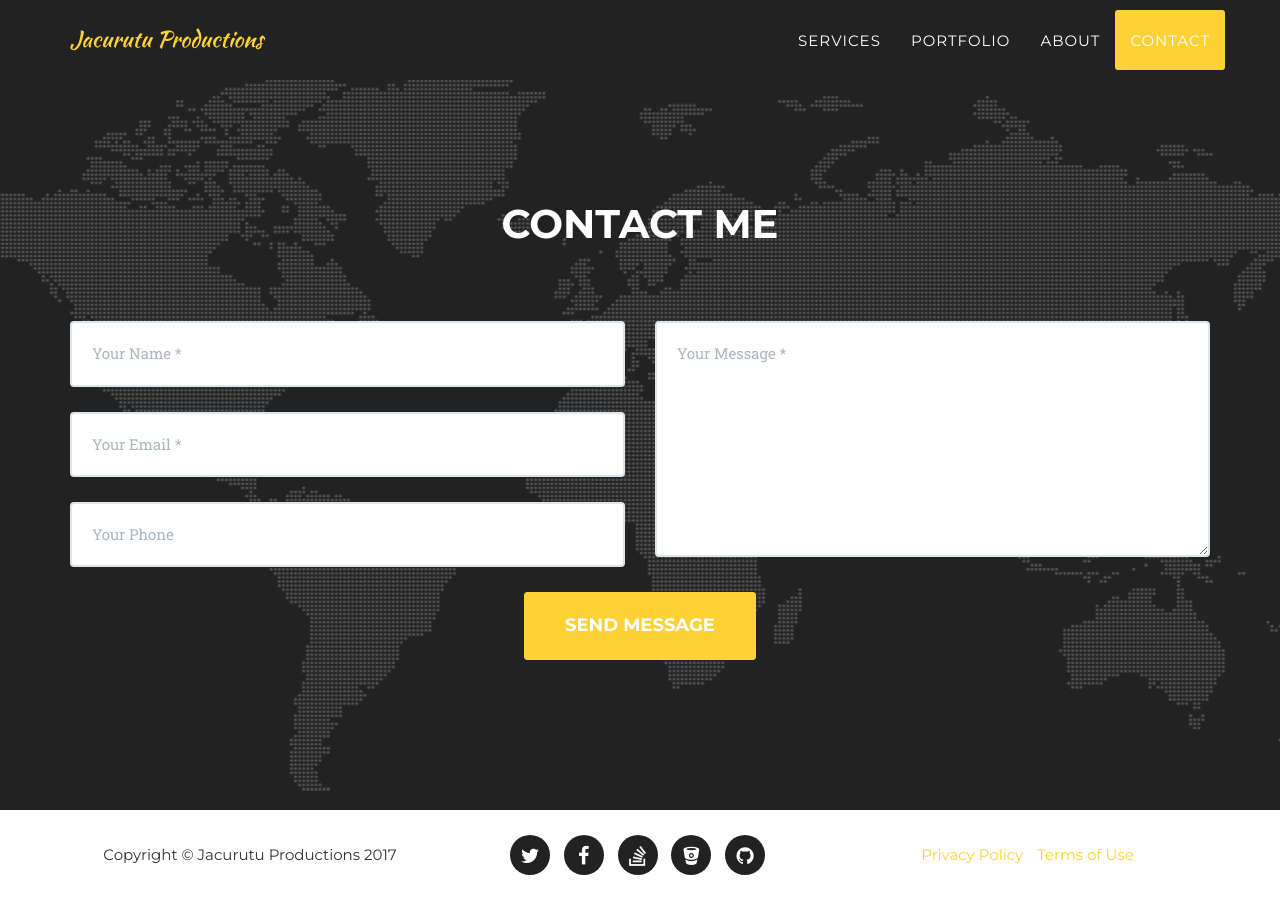
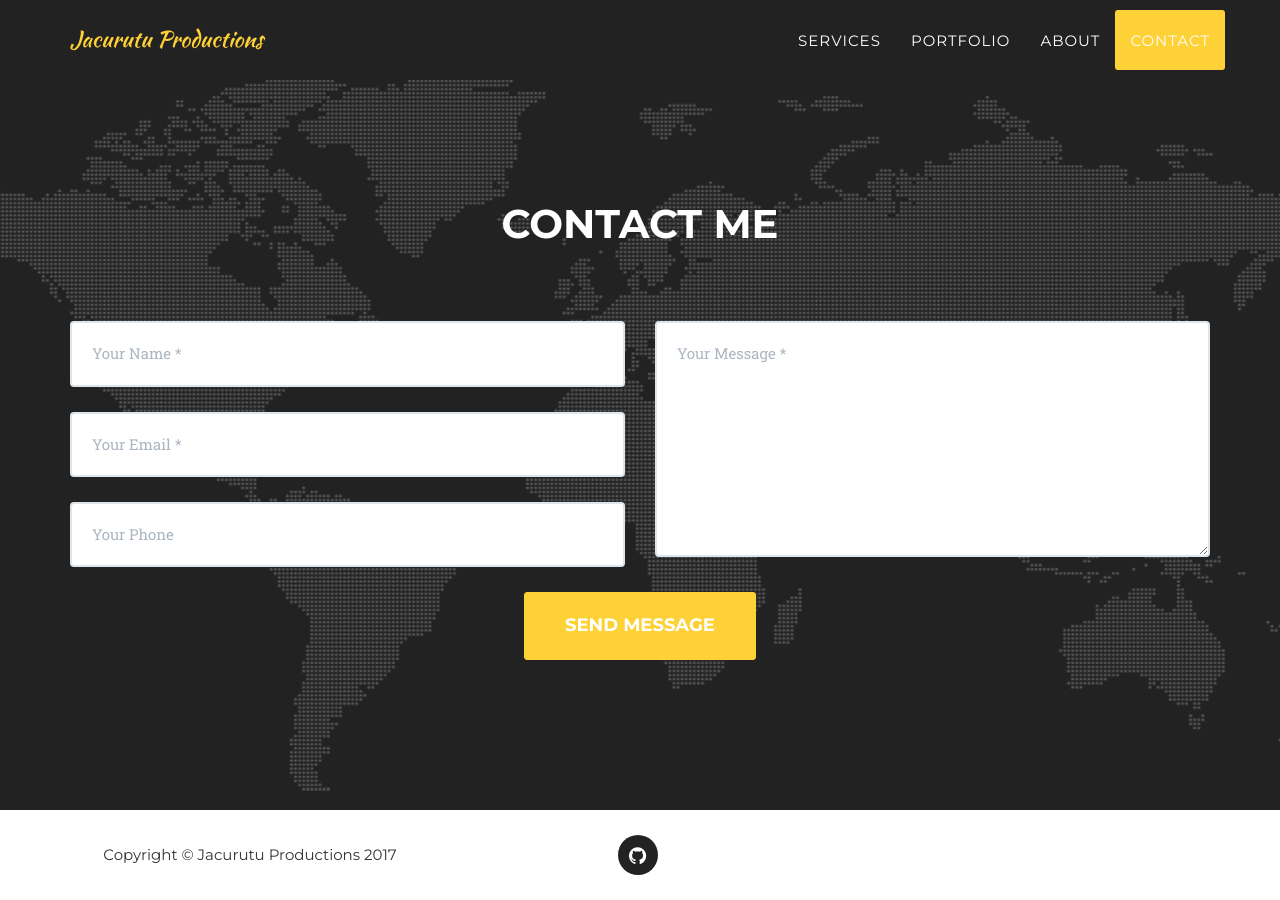
Before and after one commit to eigenbrot/jacurutu, a Jekyll site: the page built from index.html, in a window 1280 px wide and 900 px high, scrolled down 6041 px. Built offline with Jekyll 4.4.1, drawn with Linux system fonts in a browser that asks for light colours; some web fonts are replaced; part of the change alters nothing that is shown.

Commit message:
Updated footer to have correct info

```diff
--- a/_config.yml
+++ b/_config.yml
@@ -45,16 +45,8 @@ people:
 
 # Social networks usernames (many more available: google-plus, flickr, dribbble, pinterest, instagram, tumblr, linkedin, etc.)
 social:
-  - title: twitter
-    url: http://twitter.com/jekyllrb
-  - title: facebook
-    url:
-  - title: stack-overflow
-    url: http://stackoverflow.com/questions/tagged/jekyll
-  - title: bitbucket
-    url: http://bitbucket.org/jekyll
   - title: github
-    url: http://github.com/jekyll
+    url: http://www.github.com/eigenbrot
 
 # Postal address (add as many lines as necessary)
 address:
--- a/_includes/footer.html
+++ b/_includes/footer.html
@@ -12,14 +12,6 @@
                         {% endfor %}
                     </ul>
                 </div>
-                <div class="col-md-4">
-                    <ul class="list-inline quicklinks">
-                        <li><a href="#">Privacy Policy</a>
-                        </li>
-                        <li><a href="#">Terms of Use</a>
-                        </li>
-                    </ul>
-                </div>
             </div>
         </div>
     </footer>
```
